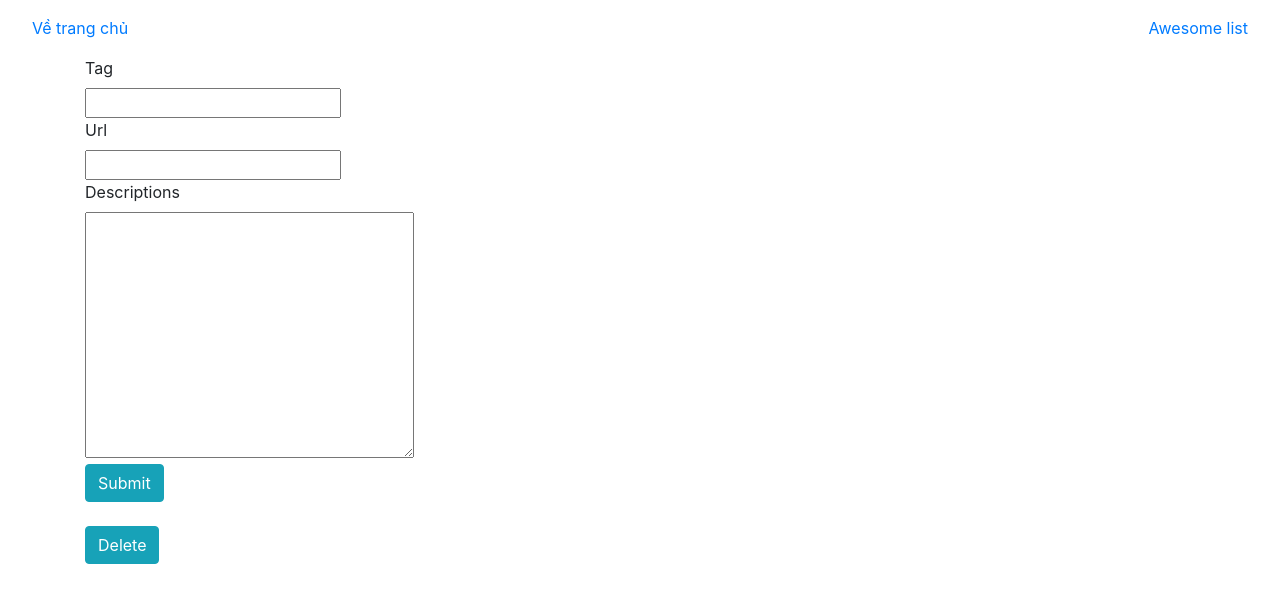
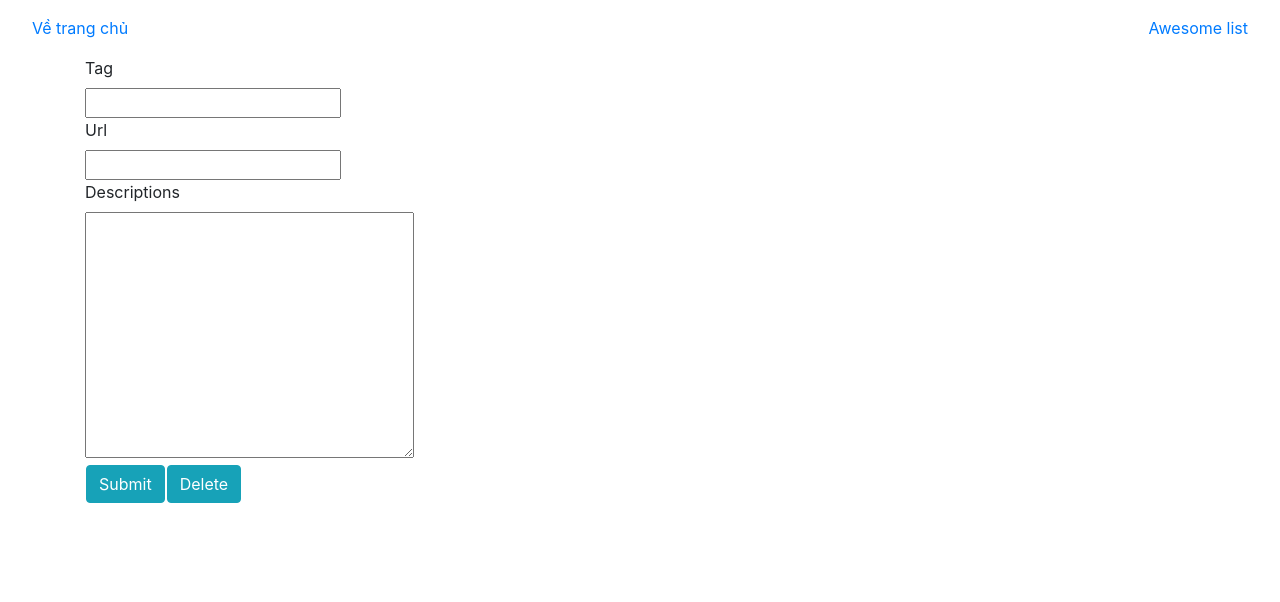
Before and after one commit to xuandiep2389/CodegymTest, an Angular app: page /awesome/1/edit in a window 1280 px wide. Shown: the top 602 px of the page. Built offline with nearby package versions, Linux system fonts and the light colour scheme; no server answers.

Commit message:
chinh sua file edit html

```diff
--- a/src/app/awesome-edit/awesome-edit.component.html
+++ b/src/app/awesome-edit/awesome-edit.component.html
@@ -25,8 +25,14 @@
       <br>
       <textarea formControlName="descriptions" cols="30" rows="10"></textarea>
     </div>
-    <button class="btn btn-info" type="submit">Submit</button>
+    <table>
+      <tr>
+        <td><button class="btn btn-info" type="submit">Submit</button></td>
+
+        <td><button class="btn btn-info" (click)="deleteAwesome(awesome)">Delete</button></td>
+      </tr>
+    </table>
   </form>
   <br>
-  <button class="btn btn-info" (click)="deleteAwesome(awesome)">Delete</button>
+
 </div>
```
